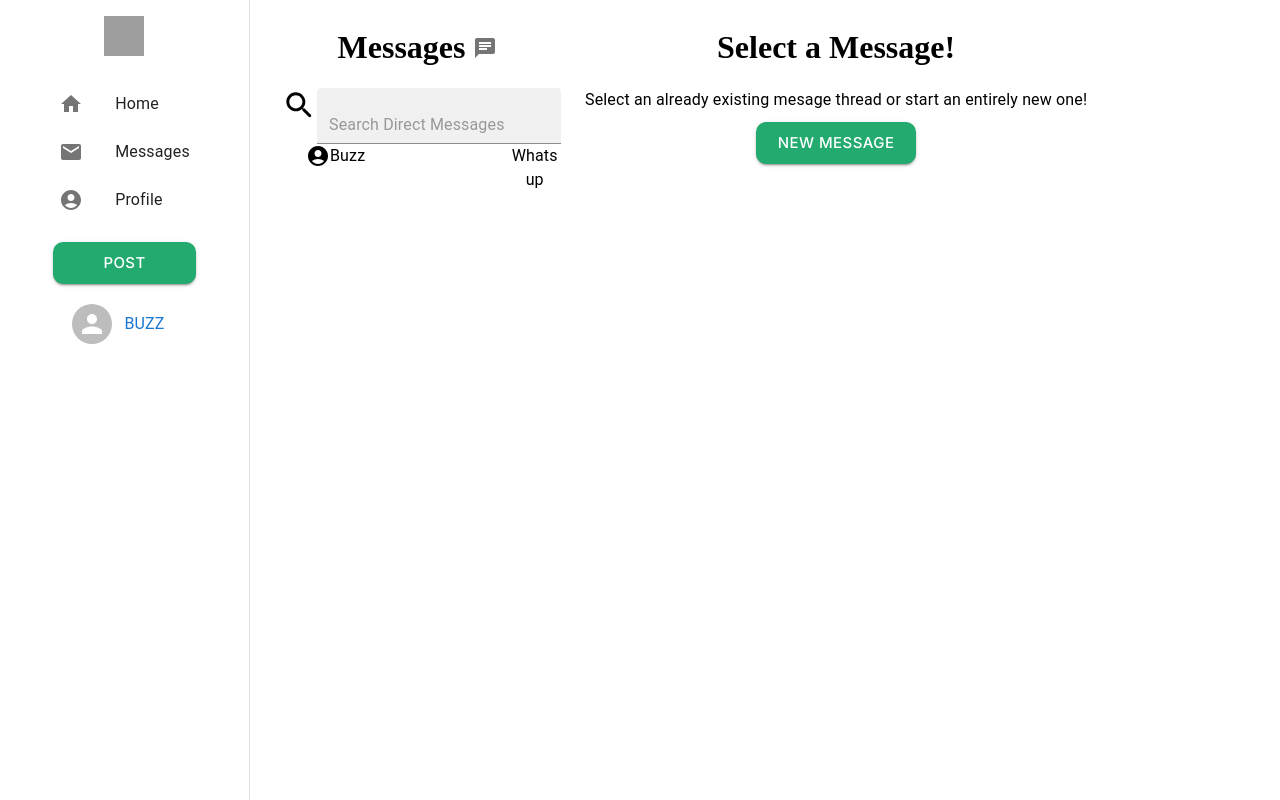
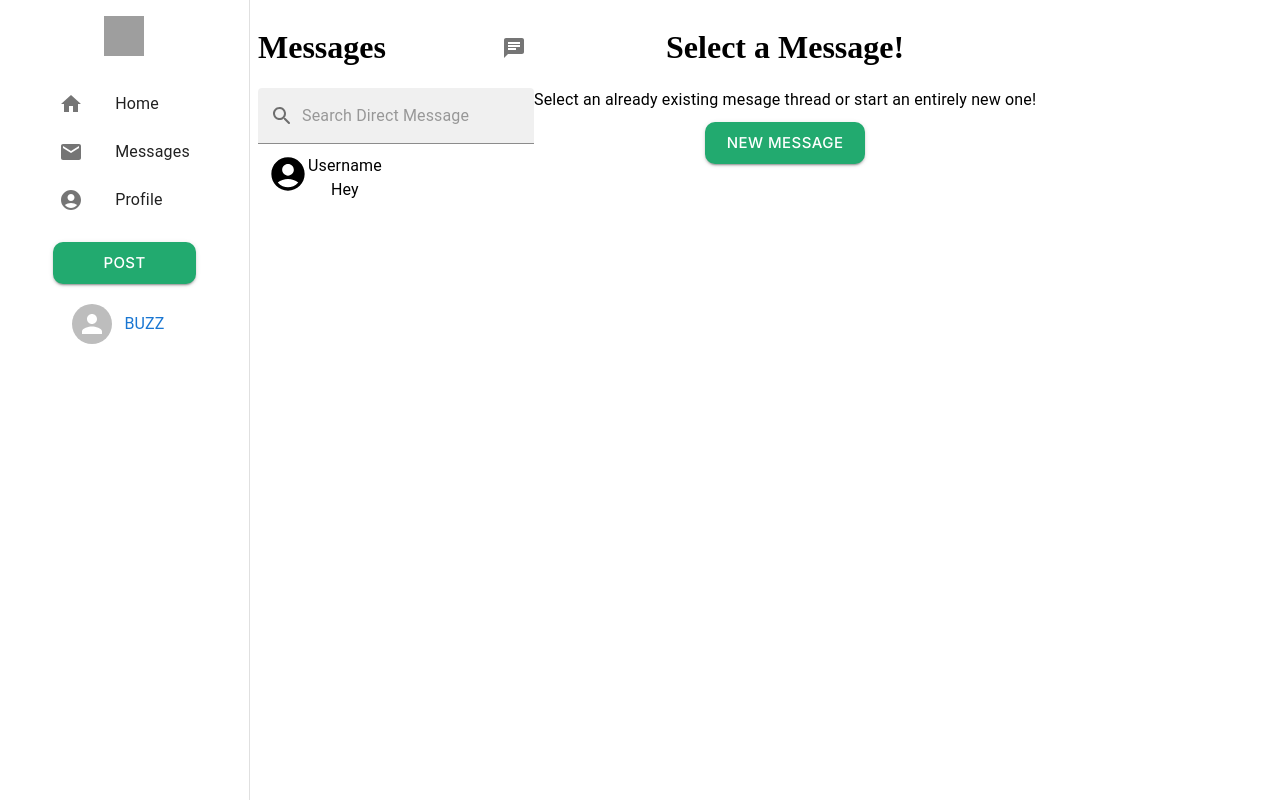
Before and after one commit to Project-Chirp/chirp-frontend, a React (Create React App) app: page / in a window 1280 px wide. Built offline with nearby package versions, Linux system fonts and the light colour scheme; grey boxes are pictures that could not be loaded.

Commit message:
Made messages layout

```diff
--- a/src/Styles/Messages.css
+++ b/src/Styles/Messages.css
@@ -11,7 +11,7 @@
 .Messagesflexbox {
   display: flex;
   align-items: center;
-  justify-content: center;
+  justify-content: space-between;
   padding: 5;
 }
 
--- a/src/components/Conversation.tsx
+++ b/src/components/Conversation.tsx
@@ -1,17 +1,19 @@
 import React from "react";
 import AccountCircleIcon from "@mui/icons-material/AccountCircle";
-import { Container, Typography } from "@mui/material";
+import { Box, Typography } from "@mui/material";
 
 const DMViewProfile = () => {
   return (
     <div>
-      <Container sx={{ display: "flex" }}>
-        <Container sx={{ display: "flex" }}>
-          <AccountCircleIcon />
-          <Typography>Buzz</Typography>
-        </Container>
-        <Typography>Whats up</Typography>
-      </Container>
+      <Box sx={{ padding: "10px", display: "flex" }}>
+        <AccountCircleIcon sx={{ fontSize: 40 }} />
+        <Box sx={{ flexDirection: "column" }}>
+          <Typography>Username</Typography>
+          <Box>
+            <Typography sx={{}}>Hey</Typography>
+          </Box>
+        </Box>
+      </Box>
     </div>
   );
 };
--- a/src/components/DMSearchBar.tsx
+++ b/src/components/DMSearchBar.tsx
@@ -1,20 +1,28 @@
 import React from "react";
 import SearchRoundedIcon from "@mui/icons-material/SearchRounded";
 import "../Styles/DMSearchBar.css";
-import { TextField } from "@mui/material";
-import Container from "@mui/material/Container";
+import { InputAdornment, TextField } from "@mui/material";
 
 const DMSearchBar = () => {
   return (
     <div>
-      <Container>
-        <SearchRoundedIcon fontSize="large" />
-        <TextField
-          sx={{ borderRadius: `25px` }}
-          variant="filled"
-          placeholder="Search Direct Messages"
-        />
-      </Container>
+      <TextField
+        InputProps={{
+          startAdornment: (
+            <InputAdornment position="start">
+              <SearchRoundedIcon />
+            </InputAdornment>
+          ),
+        }}
+        hiddenLabel
+        variant="filled"
+        placeholder="Search Direct Message"
+        sx={{
+          "& .MuiOutlinedInput-root": {
+            borderRadius: "50px",
+          },
+        }}
+      />
     </div>
   );
 };
```
